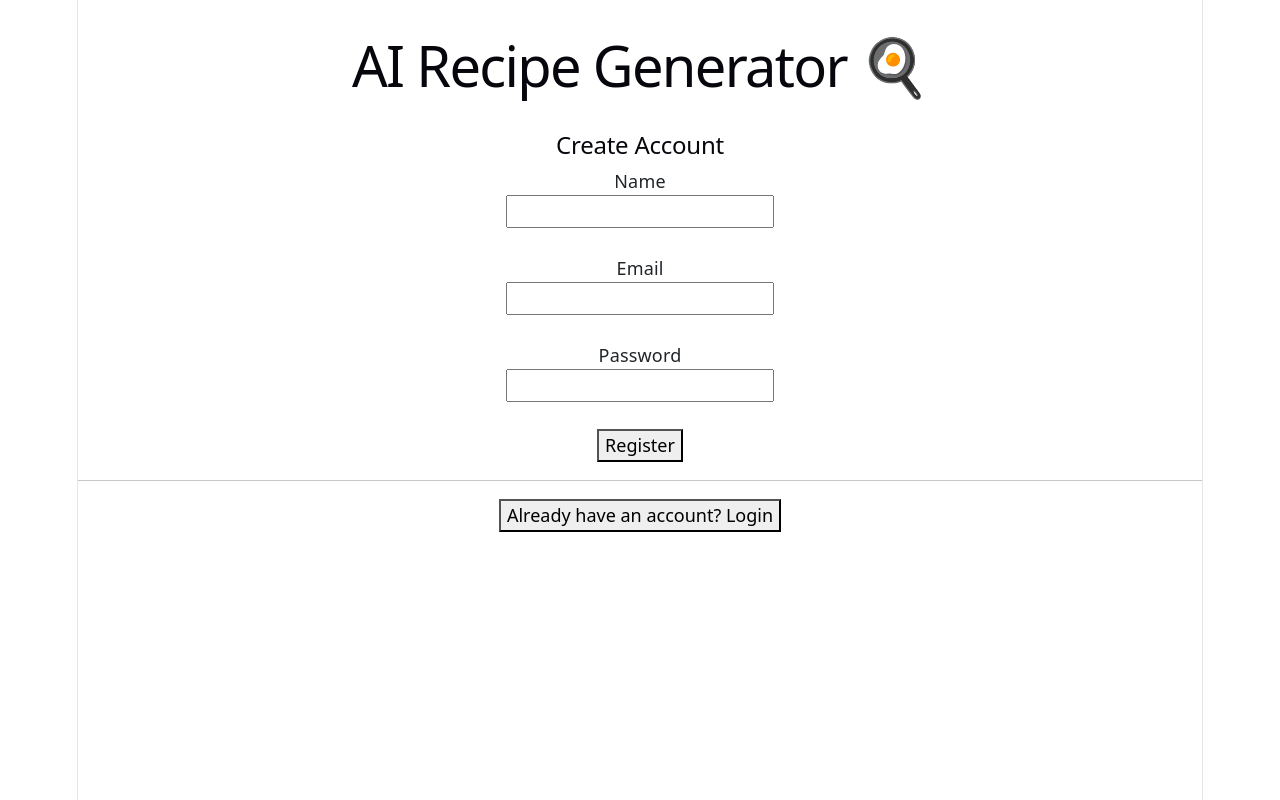
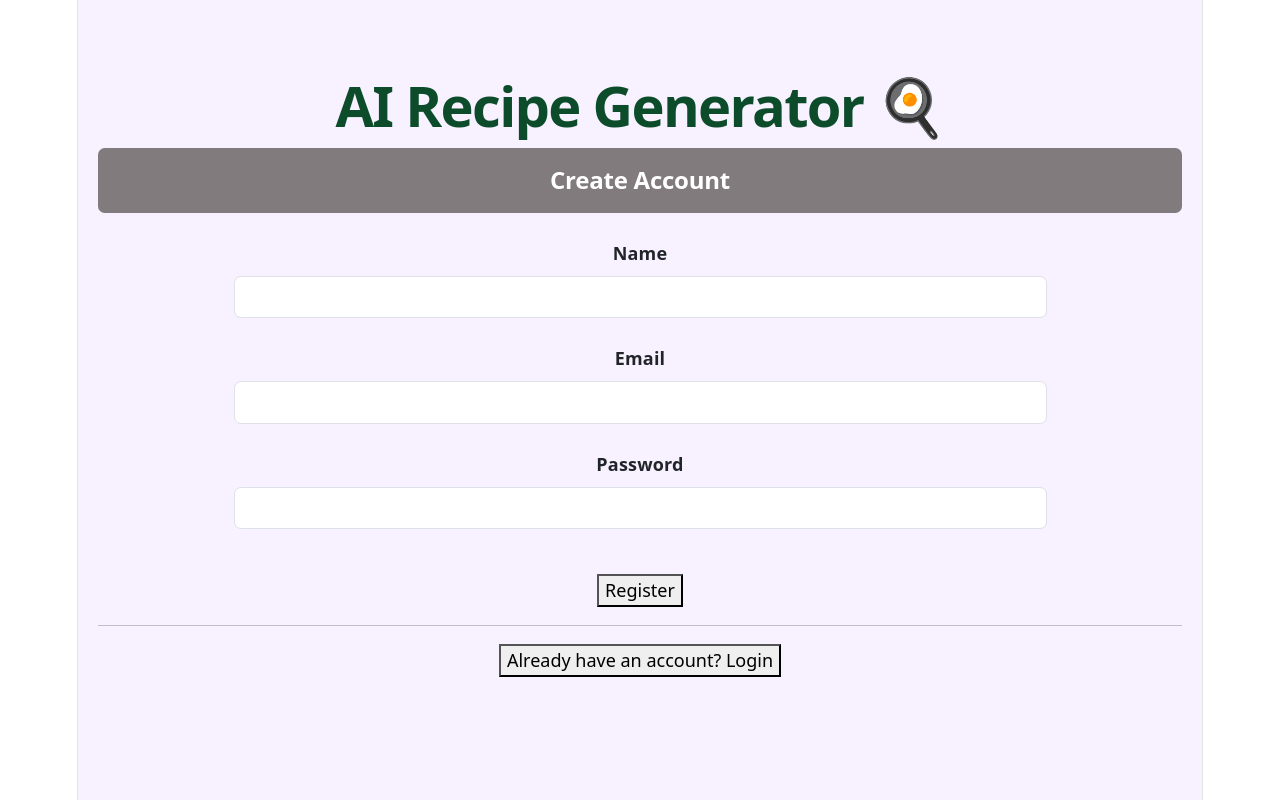
Before and after one commit to gaddamsindhu24-cyber/ai-recipe-generator, a React (Vite) app in the folder client/: page / in a window 1280 px wide. Built offline with nearby package versions, Linux system fonts and the light colour scheme.

Commit message:
Improve recipe generator UI styling

```diff
--- a/client/src/App.jsx
+++ b/client/src/App.jsx
@@ -338,11 +338,19 @@ const updateRecipe = async (recipeId) => {
 
         {message && <div>{message}</div>}
         {showHistory && (
-  <div>
+  <div className="mx-auto p-4 mt-4 mb-4"
+  style={{
+    backgroundColor: "#f3eafa",
+    borderRadius: "20px",
+    border: "1px solid #d8c4f0"
+  }}>
     <hr />
 
-    <h2 className="text-center text-primary fw-bold mb-4">
-  🍳 My Recipes
+    <h2 className="text-white fw-bold text-center rounded p-3 mb-4"
+    style={{ backgroundColor: "#9b59b6"
+     }}
+    >
+    🍳 My Recipes
 </h2>
 
 <p>
@@ -489,15 +497,35 @@ const updateRecipe = async (recipeId) => {
   </div>
 )}
 {editingRecipe && (
-  <div>
+  <div
+  className="mx-auto p-4 mt-4 mb-4"
+  style={{
+    backgroundColor: "#fff0f6",
+    borderRadius: "20px",
+    border: "1px solid #f3c1d5"
+  }}
+>
     <hr />
 
-    <h2>Edit Recipe</h2>
+    <h2 className="text-white fw-bold text-center rounded p-3 mb-4"
+    style={{ backgroundColor: "#e83e8c" }}
+    >
+      ✏️Edit Recipe
+      </h2>
+    <div className="card shadow-sm mx-auto mt-4 mb-4" style={{
+    maxWidth: "650px",
+    backgroundColor: "#f3a6c7",
+    border: "1px solid #f3a6c7",
+    borderRadius: "15px"
+  }}>
 
-    <label>Recipe Title</label>
+    </div>
+
+    <label className="form-label fw-bold">Recipe Title</label>
     <br />
     <input
       type="text"
+      className="form-control w-75 mx-auto"
       value={editingRecipe.title || ""}
       onChange={(e) =>
         setEditingRecipe({
@@ -510,10 +538,11 @@ const updateRecipe = async (recipeId) => {
     <br />
     <br />
 
-    <label>Cuisine</label>
+    <label className="form-label fw-bold">Cuisine</label>
     <br />
     <input
       type="text"
+      className="form-control w-75 mx-auto"
       value={editingRecipe.cuisine || ""}
       onChange={(e) =>
         setEditingRecipe({
@@ -526,10 +555,11 @@ const updateRecipe = async (recipeId) => {
     <br />
     <br />
 
-    <label>Meal Type</label>
+    <label className="form-label fw-bold">Meal Type</label>
     <br />
     <input
       type="text"
+      className="form-control w-75 mx-auto"
       value={editingRecipe.mealType || ""}
       onChange={(e) =>
         setEditingRecipe({
@@ -542,11 +572,15 @@ const updateRecipe = async (recipeId) => {
     <br />
     <br />
 
-    <button onClick={() => updateRecipe(editingRecipe._id)}>
+    <button
+     className="btn btn-primary me-2"
+    onClick={() => updateRecipe(editingRecipe._id)}>
       Save Changes
     </button>
 
-    <button onClick={() => setEditingRecipe(null)}>
+    <button
+     className="btn btn-outline-secondary"
+     onClick={() => setEditingRecipe(null)}>
       Cancel
     </button>
   </div>
@@ -623,18 +657,29 @@ const updateRecipe = async (recipeId) => {
   }
 
   return (
-    <div>
-      <h1>AI Recipe Generator 🍳</h1>
+    <div style={{
+    backgroundColor: "#f8f1ff",
+    minHeight: "100vh",
+    padding: "40px 20px"
+  }}>
+      <h1 className="text-center fw-bold mb-2" style={{ color: "#0c4c2a" }}>
+        AI Recipe Generator 🍳
+        </h1>
 
-      <h2>{isLogin ? "Login" : "Create Account"}</h2>
+      <h2
+      className="text-white text-center fw-bold rounded p-3 mb-4"
+      style={{ backgroundColor: "#817b7e" }}
+      >
+        {isLogin ? "Login" : "Create Account"}</h2>
 
       <form onSubmit={handleAuth}>
         {!isLogin && (
           <div>
-            <label>Name</label>
+            <label className="form-label fw-bold">Name</label>
             <br />
             <input
               type="text"
+              className="form-control w-75 mx-auto"
               value={name}
               onChange={(e) => setName(e.target.value)}
               required
@@ -645,10 +690,11 @@ const updateRecipe = async (recipeId) => {
         <br />
 
         <div>
-          <label>Email</label>
+          <label className="form-label fw-bold">Email</label>
           <br />
           <input
             type="email"
+            className=" form-control w-75 mx-auto bg-white"
             value={email}
             onChange={(e) => setEmail(e.target.value)}
             required
@@ -657,11 +703,12 @@ const updateRecipe = async (recipeId) => {
 
         <br />
 
-        <div>
-          <label>Password</label>
+        <div className="mb-3">
+          <label className="form-label fw-bold">Password</label>
           <br />
           <input
             type="password"
+            className="form-control  bg-white w-75 mx-auto"
             value={password}
             onChange={(e) => setPassword(e.target.value)}
             required
```
